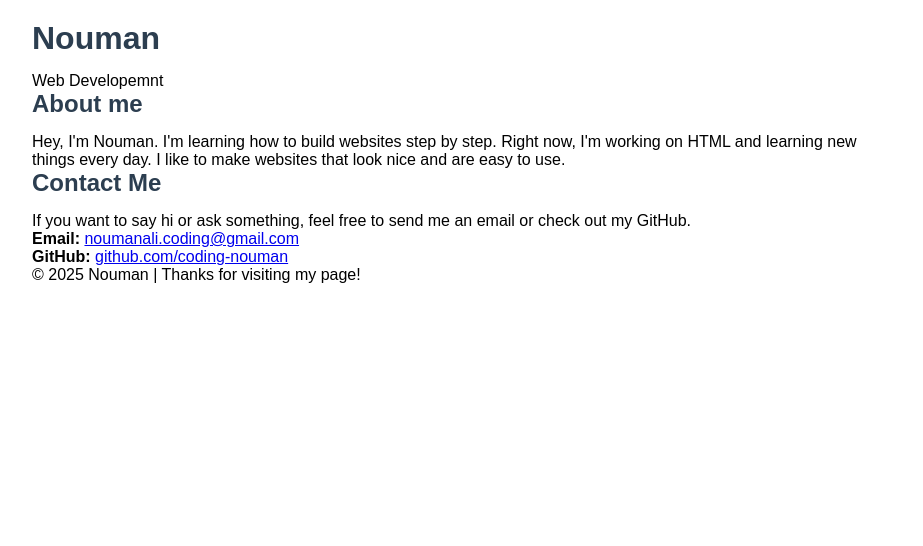
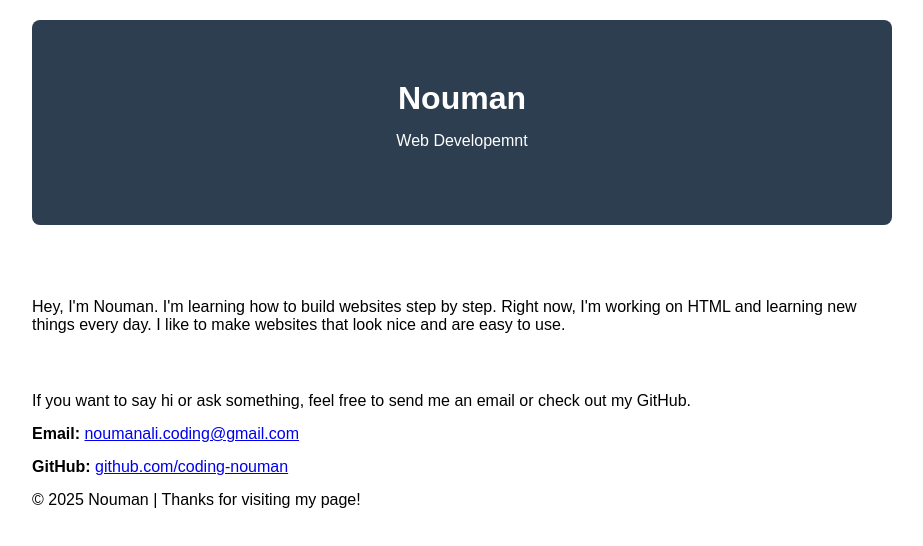
Before and after one commit to coding-nouman/my-first-portfolio, a plain HTML site: page index.html in a window 1280 px wide. Shown: the whole page, without its empty margins (178-1101 px from the left). Drawn offline with Linux system fonts and the light colour scheme.

Commit message:
Updated in styles.css

```diff
--- a/styles.css
+++ b/styles.css
@@ -22,5 +22,18 @@ body {
 
 h1, h2, h3 {
     margin-bottom: 15px;
-    color: #2c3e50;
+    color: #ffffff;
 }
+
+p{
+    margin-bottom: 15px;
+}
+
+header {
+    text-align: center;
+    padding: 60px 0;
+    background-color: #2c3e50;
+    color: white;
+    border-radius: 8px;
+    margin-bottom: 30px;
+}
```
